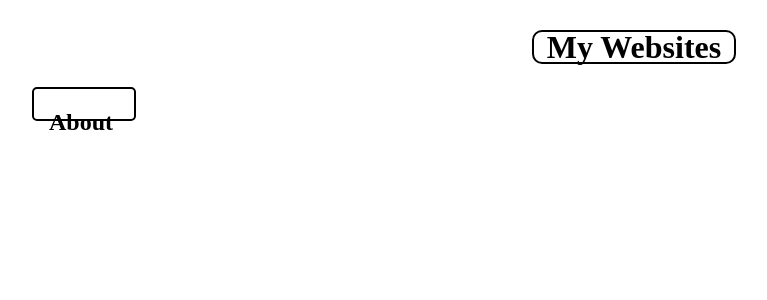
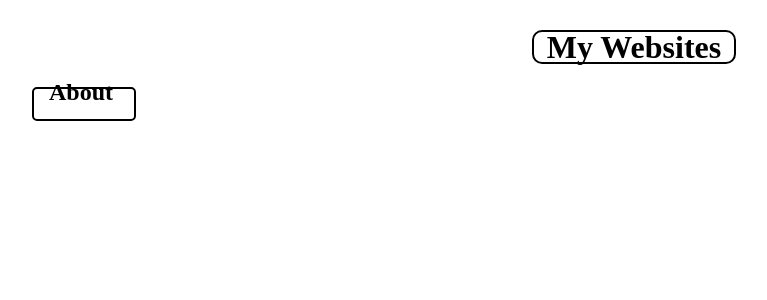
Before and after one commit to mathmaniac88/mathmaniac88.github.io, a Jekyll site: the page about.html, which Jekyll copies as it is, in a window 1280 px wide. Shown: the top 300 px of the page, without its empty margins (6-773 px from the left). Built offline with Jekyll 4.4.1, drawn with Linux system fonts in a browser that asks for light colours.

Commit message:
Update about.html

```diff
--- a/about.html
+++ b/about.html
@@ -36,7 +36,7 @@ div{
  }
  #nav{
    margin-left:15px;
-   margin-bottom:10px;
+   margin-top:-10px;
  }
 </style>
 </body>
```
